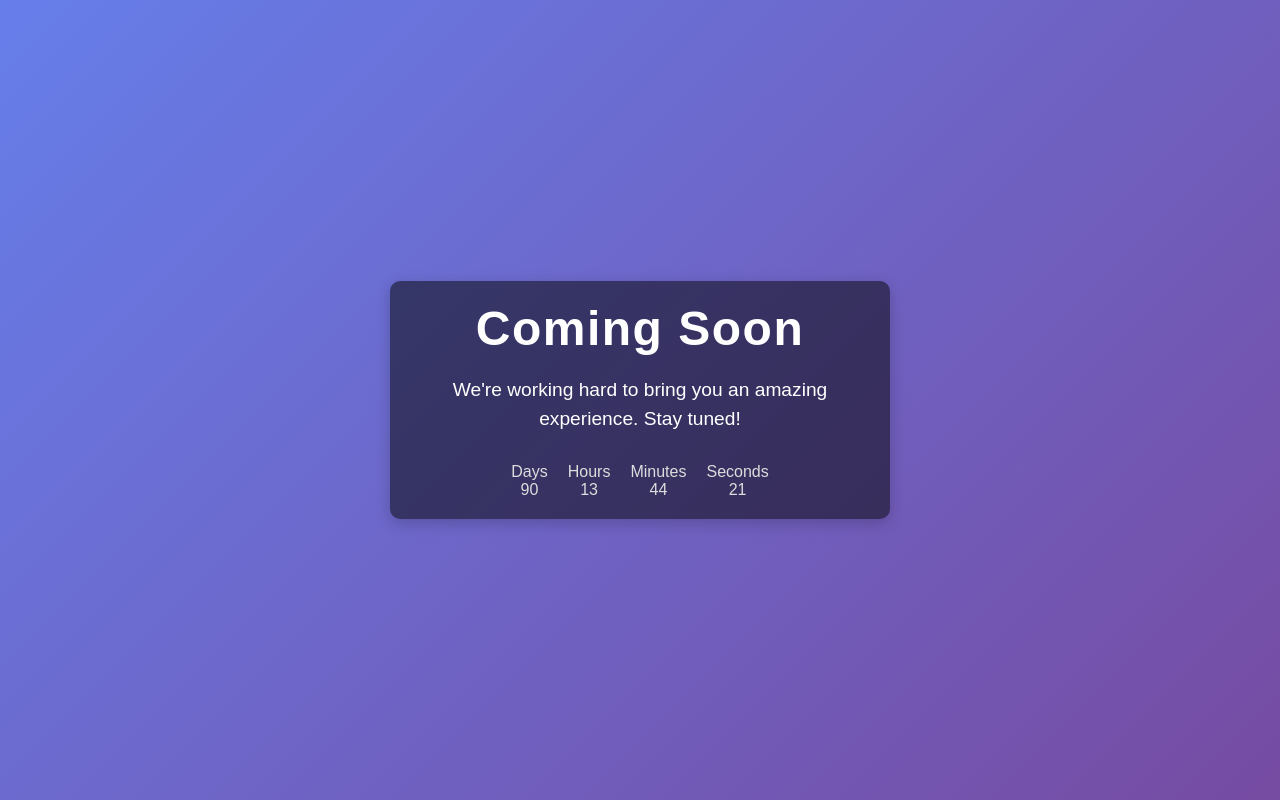
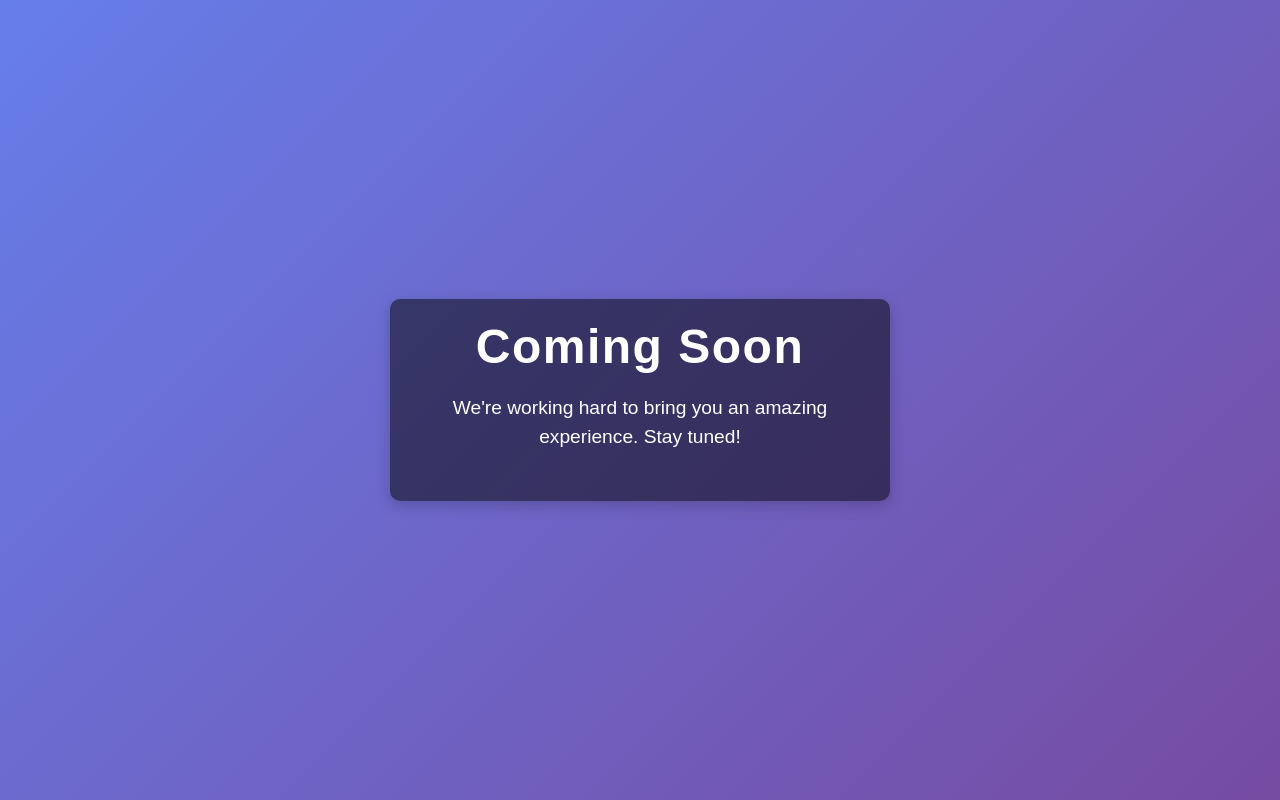
Before and after one commit to prativatimsina/mysite, a plain HTML site: page index.html in a window 1280 px wide. Drawn offline with Linux system fonts and the light colour scheme.

Commit message:
Update index.html

```diff
--- a/index.html
+++ b/index.html
@@ -64,12 +64,12 @@
     <div class="coming-soon-container">
         <h1>Coming Soon</h1>
         <p>We're working hard to bring you an amazing experience. Stay tuned!</p>
-        <div class="countdown">
+       <!-- <div class="countdown">
             <div><span>Days</span><span id="days">0</span></div>
             <div><span>Hours</span><span id="hours">0</span></div>
             <div><span>Minutes</span><span id="minutes">0</span></div>
             <div><span>Seconds</span><span id="seconds">0</span></div>
-        </div>
+        </div> -->
     </div>
 
     <script>
```
